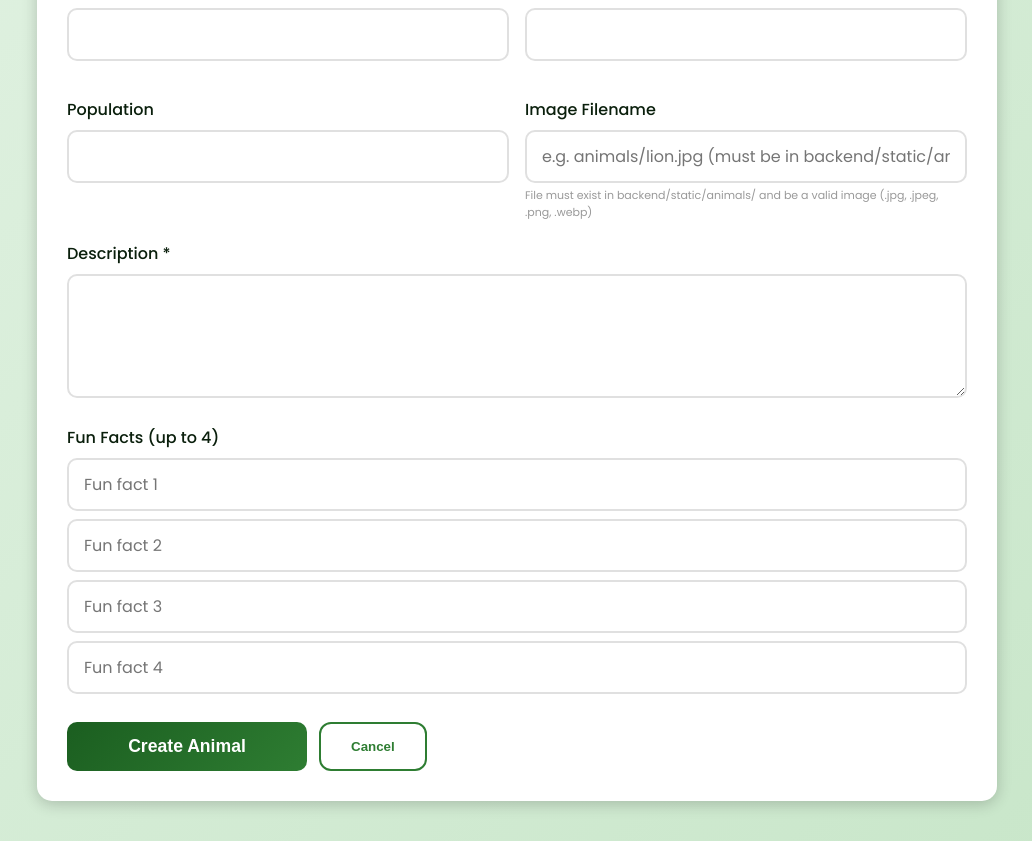
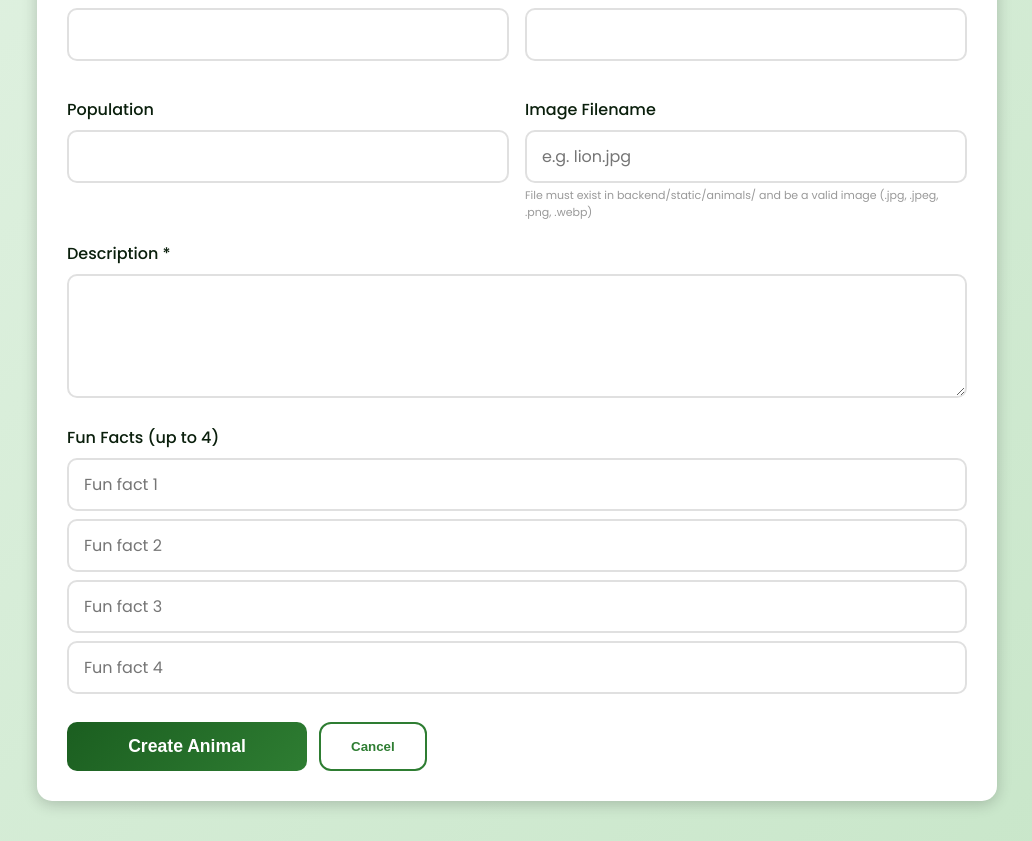
Before and after one commit to eirim2/biotrack, a React (Vite) app in the folder frontend/: page /admin/create-animal in a window 1280 px wide. Shown: the part 863-1704 px from the top of the page, without its empty margins (123-1155 px from the left). Built offline with nearby package versions, Linux system fonts and the light colour scheme; no server answers; sample sign-in values are in the browser's storage; the HTML template or start-up script is replaced by a standard one.

Commit message:
Minor path changes in UI/backend for animal creation image

```diff
--- a/frontend/src/components/AdminCreateAnimal.jsx
+++ b/frontend/src/components/AdminCreateAnimal.jsx
@@ -158,7 +158,7 @@ function AdminCreateAnimal({ user, onLogout }) {
               <div className="form-group">
                 <label>Image Filename</label>
                 <input type="text" value={form.imageName} onChange={e => updateField('imageName', e.target.value)}
-                  placeholder="e.g. animals/lion.jpg (must be in backend/static/animals)" />
+                  placeholder="e.g. lion.jpg" />
                 <p style={{ fontSize: 11, color: '#999', marginTop: 4 }}>File must exist in backend/static/animals/ and be a valid image (.jpg, .jpeg, .png, .webp)</p>
               </div>
             </div>
```
Also changed, not shown: 1 other file (tests, documents, lock files or other folders).
